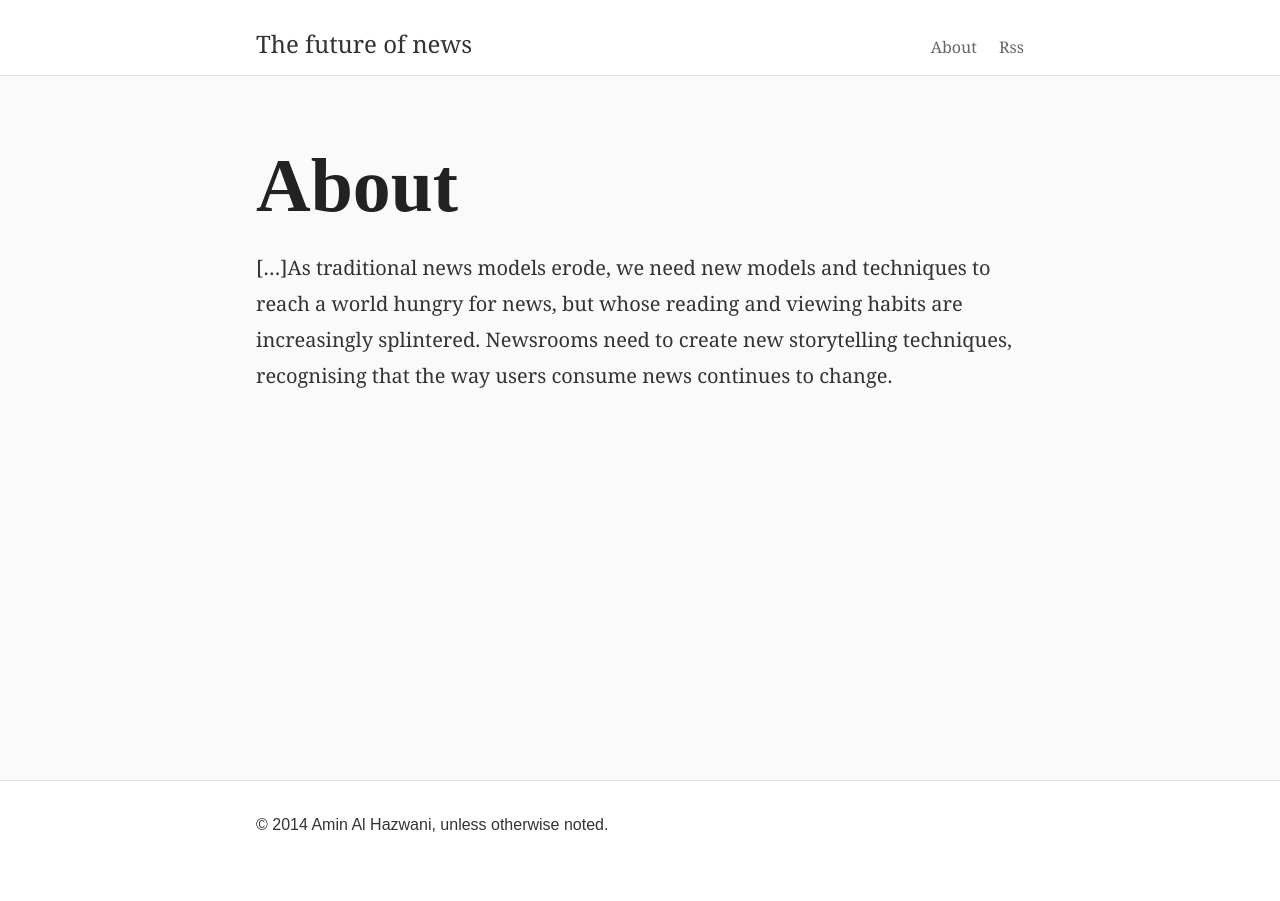
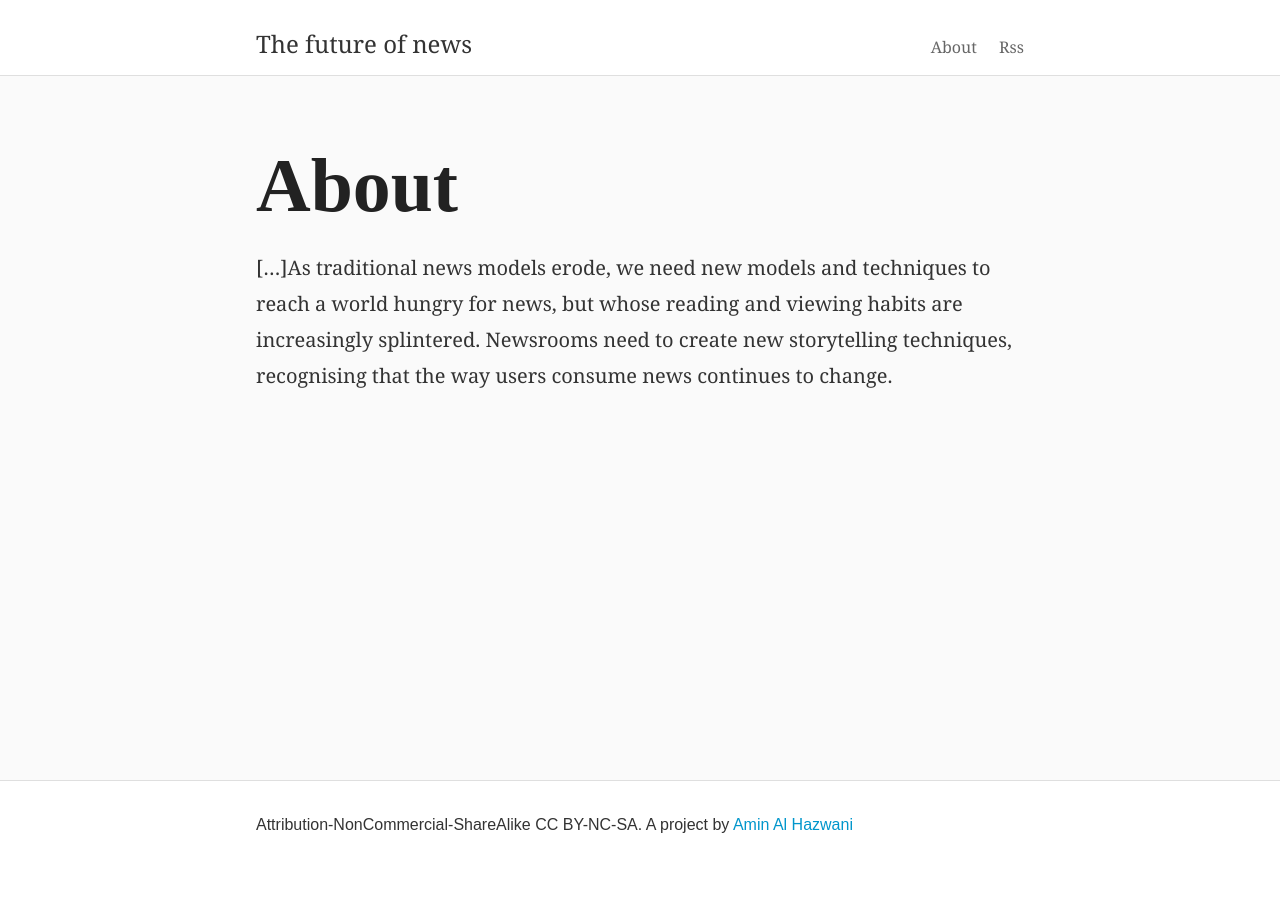
Before and after one commit to aminalhazwani/blog.newsboy.co, a Jekyll site: the page built from about.md, in a window 1280 px wide. Built offline with Jekyll 4.4.1, drawn with Linux system fonts in a browser that asks for light colours.

Commit message:
Minor changes to the footer

```diff
--- a/_includes/footer.html
+++ b/_includes/footer.html
@@ -1,7 +1,7 @@
 <footer class="footer">
   <div class="p2 wrap">
     <div class="measure mt1">
-      <p class="small">© 2014 Amin Al Hazwani, unless otherwise noted.</p>
+      <p class="small">Attribution-NonCommercial-ShareAlike CC BY-NC-SA. A project by <a href="http://aminalhazwani.com">Amin Al Hazwani</a></p>
     </div>
   </div>
 </footer>
```
